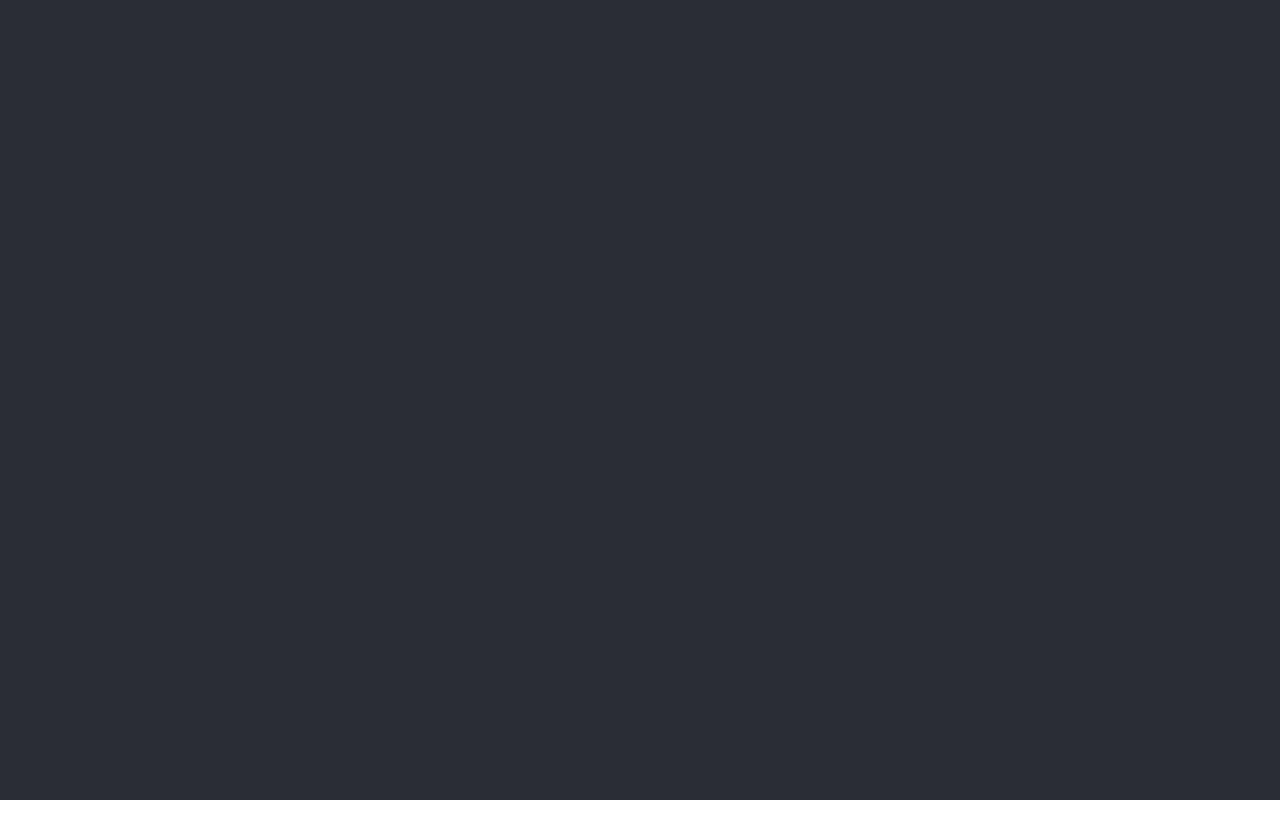
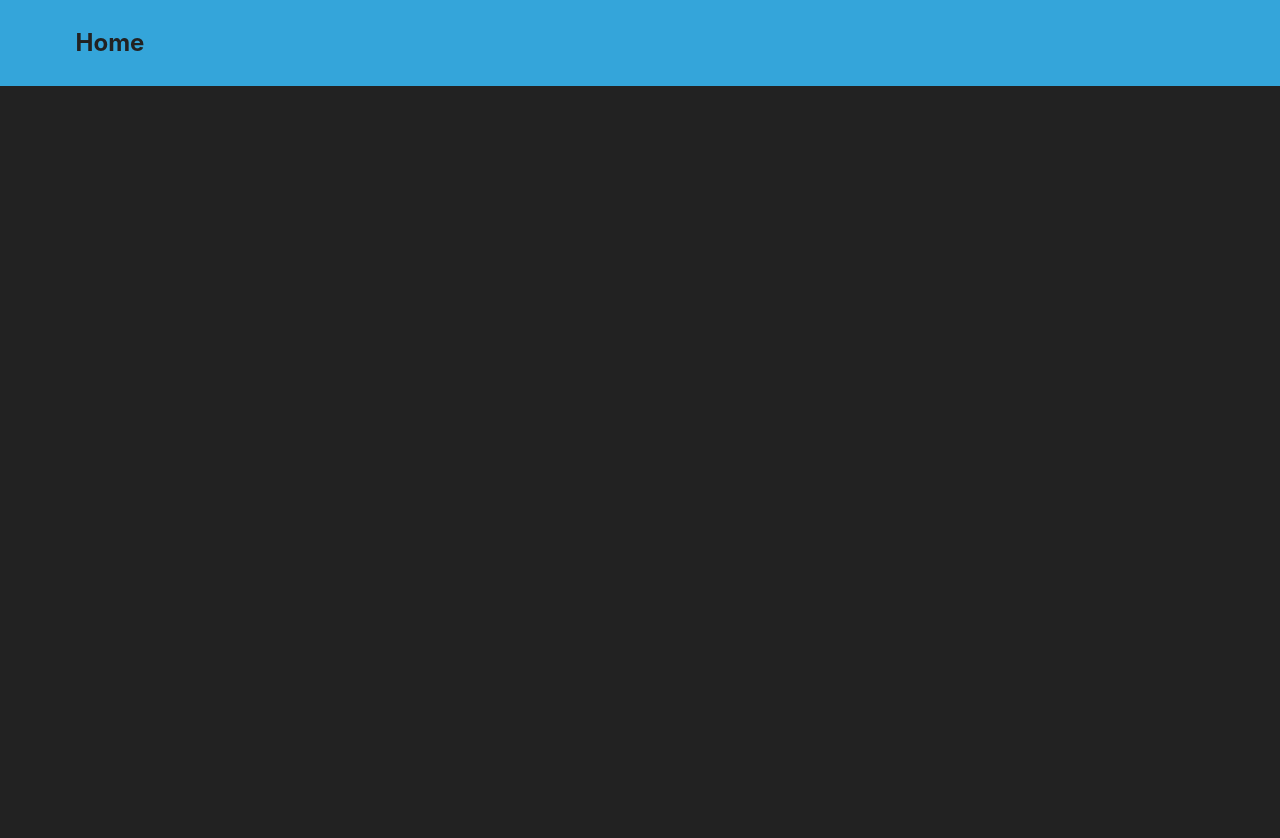
Before and after one commit to ctdupuis/user-directory, a React (Create React App) app: page / in a window 1280 px wide. Shown: the top 838 px of the page. Before the commit the page ends 800 px from the top, so only its background shows below. Built offline with nearby package versions, Linux system fonts and the light colour scheme.

Commit message:
Header with styling

```diff
--- a/public/index.html
+++ b/public/index.html
@@ -24,7 +24,7 @@
       work correctly both with client-side routing and a non-root public URL.
       Learn how to configure a non-root public URL by running `npm run build`.
     -->
-    <title>React App</title>
+    <title>User Directory</title>
   </head>
   <body>
     <noscript>You need to enable JavaScript to run this app.</noscript>
--- a/src/App.css
+++ b/src/App.css
@@ -1,3 +1,7 @@
+* {
+  margin: 0;
+}
+
 .App {
   text-align: center;
 }
@@ -14,7 +18,7 @@
 }
 
 .App-header {
-  background-color: #282c34;
+  background-color: #222222;
   min-height: 100vh;
   display: flex;
   flex-direction: column;
--- a/src/App.js
+++ b/src/App.js
@@ -1,9 +1,10 @@
-import logo from './logo.svg';
 import './App.css';
+import Header from './components/Header/Header';
 
 function App() {
   return (
     <div className="App">
+      <Header />
       <header className="App-header">
 
       </header>
--- /dev/null
+++ b/src/components/Header/Header.css
@@ -0,0 +1,13 @@
+header {
+    background-color: #34a5da;
+    color: #222222;
+    height: 60px;
+    display: flex;
+    justify-content: flex-start;
+    align-items: center;
+    padding: 1%;
+}
+
+h2 {
+    margin-left: 5%;
+}
--- /dev/null
+++ b/src/components/Header/Header.js
@@ -0,0 +1,10 @@
+import React from 'react'
+import '../Header/Header.css'
+
+export default function Header() {
+    return (
+        <header>
+            <h2>Home</h2>
+        </header>
+    )
+}
```
